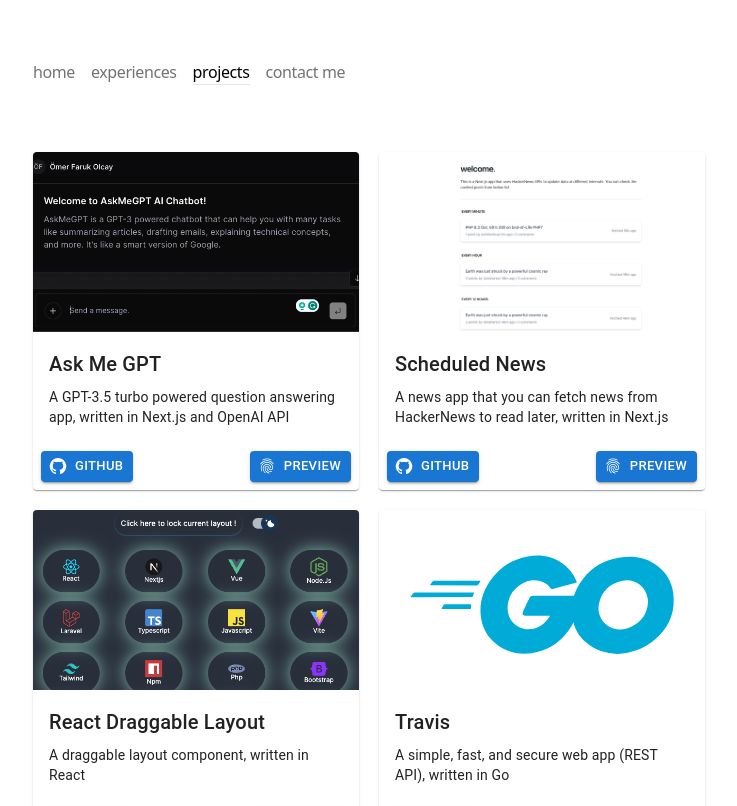
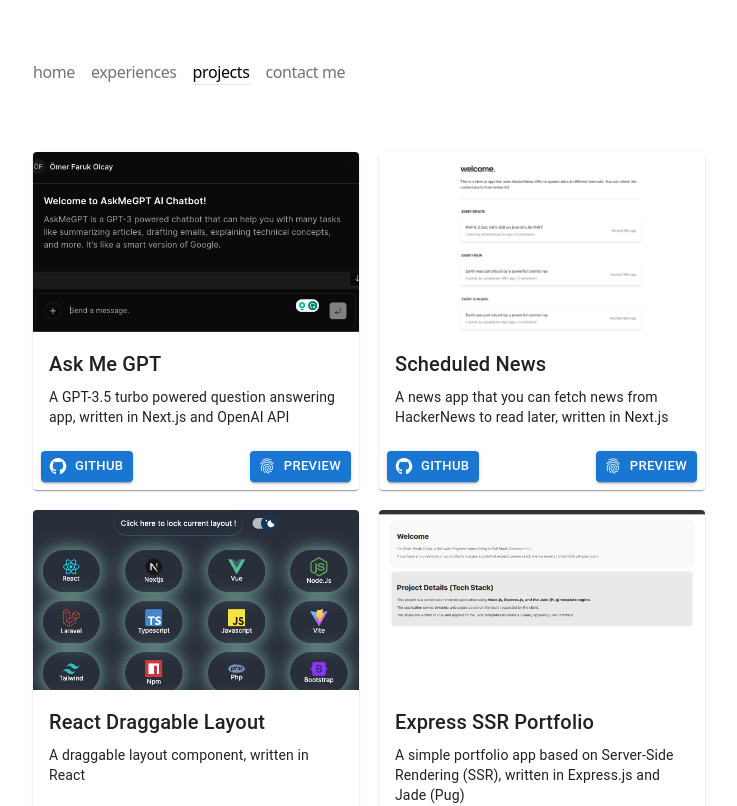
Before and after one commit to omerfrkolcy/portfolio, a Next.js app: page /projects in a window 1280 px wide. Shown: the top 806 px of the page, without its empty margins (271-1008 px from the left). Built offline with nearby package versions, Linux system fonts and the light colour scheme.

Commit message:
adding new project to the list

```diff
--- a/app/projects/page.js
+++ b/app/projects/page.js
@@ -26,6 +26,14 @@ const PROJECT_CONFIG = [
     Image: '/react-draggable-layout.png',
     Repository: 'https://github.com/omerfrkolcy/react-draggable-layout',
     Link: 'https://react-draggable-layout.vercel.app/',
+  },
+  {
+    Title: 'express-ssr-portfolio',
+    Header: 'Express SSR Portfolio',
+    Image: '/express-ssr-portfolio.png',
+    Description: 'A simple portfolio app based on Server-Side Rendering (SSR), written in Express.js and Jade (Pug)',
+    Repository: 'https://github.com/omerfrkolcy/express-ssr-portfolio',
+    Link: 'https://express-ssr-portfolio.vercel.app/',
   },
   {
     Title: 'travis',
```
Also changed, not shown: public/express-ssr-portfolio.png (added).
